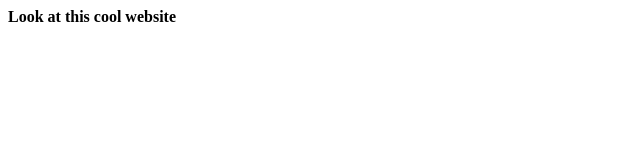
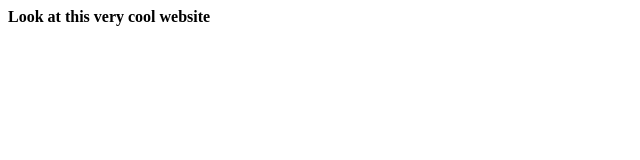
Before and after one commit to EliSTEM/Repository, a plain HTML site: page index.html in a window 1280 px wide. Shown: the full height of the page, 0-640 px from the left. Drawn offline with Linux system fonts and the light colour scheme.

Commit message:
Update index.html

```diff
--- a/index.html
+++ b/index.html
@@ -4,6 +4,6 @@
     <title>Very Cool Title</title>
   </head>
   <body>
-    <b>Look at this cool website</b>
+    <b>Look at this very cool website</b>
   </body>
 </html>
```
